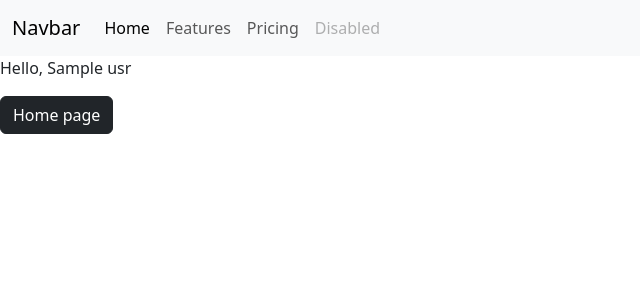
After one commit to gines18/Flask, a Flask app: template templates/user.html in a window 1280 px wide. The commit adds this page. Shown: the top 300 px of the page, without its empty margins (0-640 px from the left). Run offline with Flask 3, Linux system fonts and the light colour scheme; the template is opened without the code that fills it: most values are stand-ins (such as "Sample title", 1, 10 or a date in 2020).

Commit message:
add user.html page

```diff
--- a/server.py
+++ b/server.py
@@ -24,9 +24,7 @@ def login():
 
 @app.route("/<usr>")
 def user(usr):
-    return f"<h1>{usr}</h1>"
-
-
+    return render_template("user.html", usr=usr)
 
 if __name__ == "__main__":
     app.run(debug=True)
--- a/templates/base.html
+++ b/templates/base.html
@@ -37,6 +37,8 @@
 
     {% block table %}
     {% endblock %}
+    {% block login %}
+    {% endblock %}
     <script src="https://cdn.jsdelivr.net/npm/bootstrap@5.3.2/dist/js/bootstrap.bundle.min.js" integrity="sha384-C6RzsynM9kWDrMNeT87bh95OGNyZPhcTNXj1NW7RuBCsyN/o0jlpcV8Qyq46cDfL" crossorigin="anonymous"></script>
 </body>
 </body>
--- /dev/null
+++ b/templates/user.html
@@ -0,0 +1,7 @@
+
+{% extends "base.html" %}
+{% block title %}Login Page{% endblock %}
+{% block login %}
+<p>Hello, {{ usr }}</p>
+<button type="button" class="btn btn-dark" onclick="window.location='{{ url_for('home') }}'">Home page</button>
+{% endblock %}
```
Also changed, not shown: templates/index.html (+7 -1 lines).
